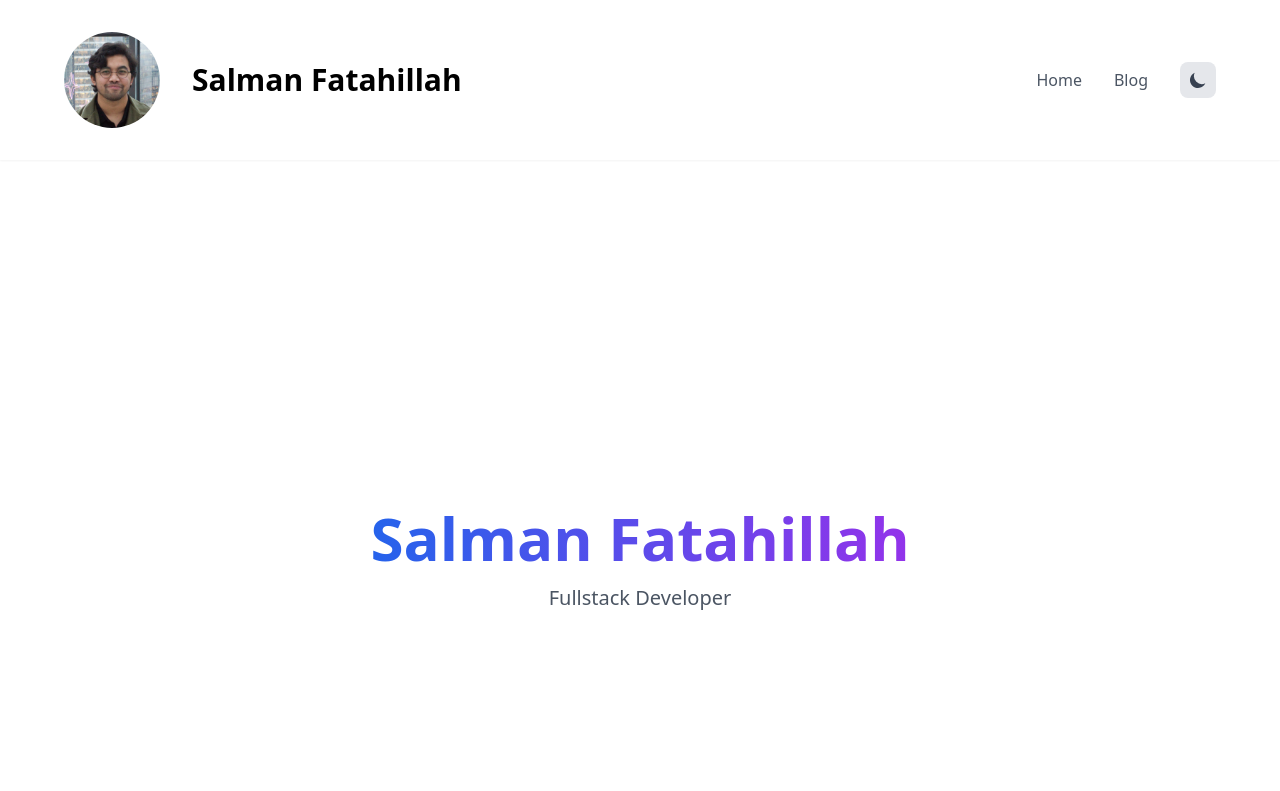
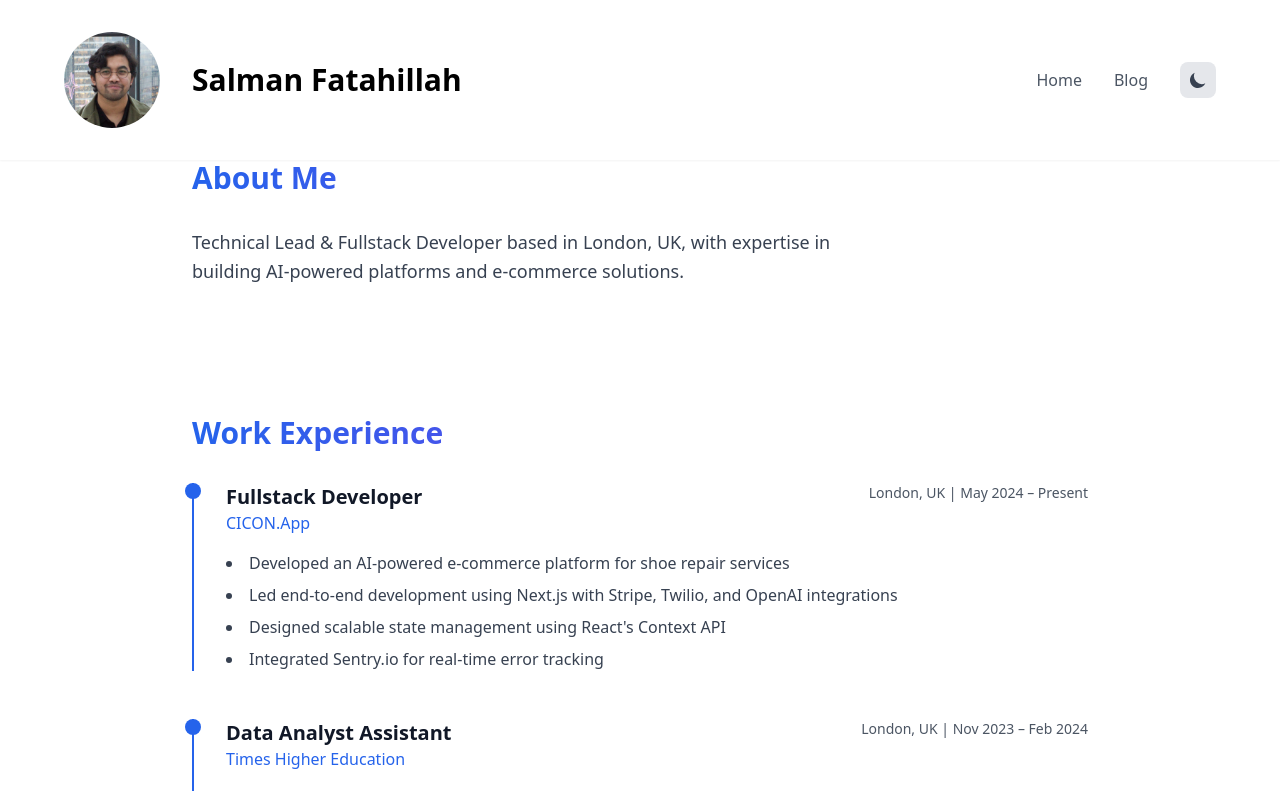
Before and after one commit to salmaniye/salmaniye.github.io, a React (Vite) app: page / in a window 1280 px wide. Shown: the top 791 px of the page. Built offline with nearby package versions, Linux system fonts and the light colour scheme.

Commit message:
removed Hero

```diff
--- a/src/pages/Home.tsx
+++ b/src/pages/Home.tsx
@@ -9,17 +9,6 @@ function Home() {
   return (
     <>
       <main className="max-w-7xl mx-auto px-4 sm:px-6 lg:px-8">
-        <section className="min-h-screen flex items-center justify-center">
-          <div className="text-center">
-            <h1 className="text-6xl font-bold mb-4 bg-gradient-to-r from-blue-600 to-purple-600 bg-clip-text text-transparent">
-              Salman Fatahillah
-            </h1>
-            <p className="text-xl text-gray-600 dark:text-gray-300">
-              Fullstack Developer
-            </p>
-          </div>
-        </section>
-
         <div className="space-y-32">
           <section>
             <About />
```
